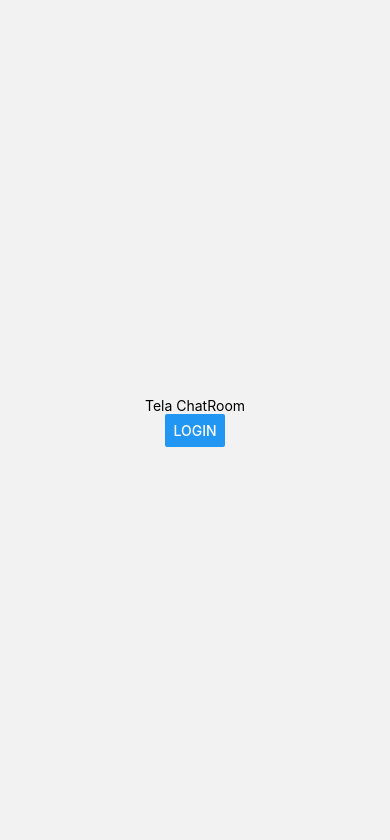
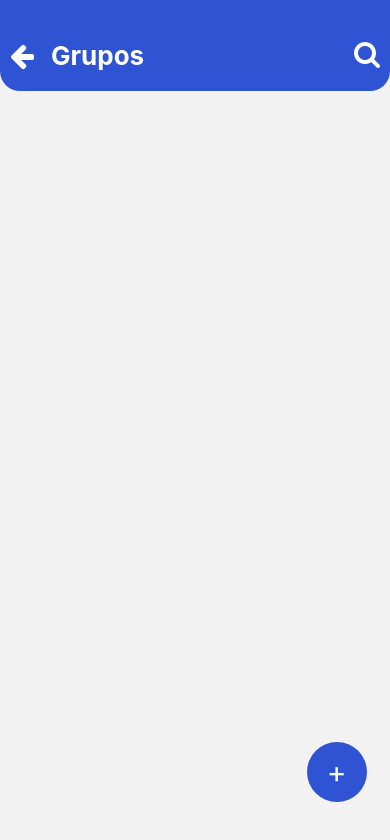
Before and after one commit to JPagglo/CLI, a React Native app: screen /ChatRoom in a window 390 px wide. Shown: the top 840 px of the page. Built offline with nearby package versions, Linux system fonts and the light colour scheme.

Commit message:
Criar modal

```diff
--- a/package.json
+++ b/package.json
@@ -18,7 +18,8 @@
     "react": "18.2.0",
     "react-native": "0.74.1",
     "react-native-safe-area-context": "^4.10.1",
-    "react-native-screens": "^3.31.1"
+    "react-native-screens": "^3.31.1",
+    "react-native-vector-icons": "^10.1.0"
   },
   "devDependencies": {
     "@babel/core": "^7.20.0",
--- /dev/null
+++ b/src/components/FabButton/index.tsx
@@ -0,0 +1,45 @@
+import React from "react";
+import {View, Text, StyleSheet, TouchableOpacity} from 'react-native';
+
+function FabButton({setVisible}){
+
+    function handleNavigateButton(){
+        setVisible()
+    }
+
+
+    return(
+        <TouchableOpacity
+        onPress={handleNavigateButton}
+        activeOpacity={0.9}
+        style={styles.container}>
+            <View >
+                <Text style={styles.buttonText}> + </Text>
+            </View>
+        </TouchableOpacity>
+    )
+}
+
+export default FabButton;
+
+
+const styles = StyleSheet.create({
+    container:{
+        backgroundColor:"#2e54d4",
+        width:60,
+        height:60,
+        borderRadius:30,
+        alignItems:'center',
+        justifyContent:'center',
+        position:'absolute',
+        bottom:"5%",
+        right:"6%"
+    },
+
+    buttonText:{
+        fontSize:30,
+        color:"#fff",
+    }
+
+
+})
--- a/src/pages/ChatRoom/index.jsx
+++ b/src/pages/ChatRoom/index.jsx
@@ -1,26 +1,77 @@
-import React from "react";
-import {View, Text, StyleSheet,Button} from 'react-native';
+import React, {useState} from 'react';
+import {
+  View,
+  Text,
+  StyleSheet,
+  Button,
+  SafeAreaView,
+  TouchableOpacity,
+  FlatList,
+} from 'react-native';
 
-//import auth from '@react-native-firebase/auth';
+import auth from '@react-native-firebase/auth';
 
-import { useNavigation } from "@react-navigation/native";
+import {useNavigation} from '@react-navigation/native';
+import Icon from 'react-native-vector-icons/FontAwesome';
+import FabButton from '../../components/FabButton';
 
-export default function ChatRoom(){
-    const navigation =useNavigation();
+export default function ChatRoom() {
+  const navigation = useNavigation();
 
-  return(
-    <View style={styles.container}>
-      <Text>Tela ChatRoom</Text>
-      <Button title="Login" onPress={ () => navigation.navigate("SignIn")}/>
-    </View>
+  const [modalVisible, setModalVisible] = useState(false);
+
+  function handleSignOut(){
+  auth()
+  .signOut()
+  .then(() =>{
+    navigation.navigate("SignIn")
+  }).catch(()=>{
+    console.log("nao tem user")
+  })
+}
+
+  return (
+    <SafeAreaView style={styles.container}>
+      <View style={styles.headerRoom}>
+        <View style={styles.headerRoomLeft}>
+          <TouchableOpacity onPress={handleSignOut}>
+            <Icon name="arrow-left" size={28} color="#fff" />
+          </TouchableOpacity>
+          <Text style={styles.title}>Grupos</Text>
+        </View>
+
+        <TouchableOpacity>
+          <Icon name="search" size={28} color="#fff" />
+        </TouchableOpacity>
+      </View>
+
+      <FabButton setVisible ={ () => setModalVisible(true)}/>
+    </SafeAreaView>
   );
 }
 
-
 const styles = StyleSheet.create({
-  container:{
-    flex:1,
-    justifyContent:'center',
-    alignItems:'center'
-  }
-})
+  container: {
+    flex: 1,
+  },
+  headerRoom: {
+    flexDirection: 'row',
+    justifyContent: 'space-between',
+    paddingTop: 40,
+    paddingBottom: 20,
+    paddingHorizontal: 10,
+    backgroundColor: '#2E54D4',
+    borderBottomRightRadius: 20,
+    borderBottomLeftRadius: 20,
+  },
+  headerRoomLeft: {
+    flexDirection: 'row',
+    alignItems: 'center',
+  },
+  title: {
+    fontSize: 26,
+    fontWeight: 'bold',
+    color: '#fff',
+    paddingLeft: 17,
+  },
+});
```
Also changed, not shown: 2 other files (tests, documents, lock files or other folders).
